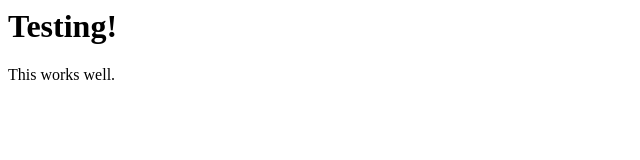
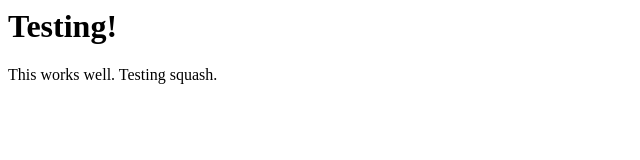
Before and after one commit to jesper-bylund/kodappgittest, a plain HTML site: page index.html in a window 1280 px wide. Shown: the full height of the page, 0-640 px from the left. Drawn offline with Linux system fonts and the light colour scheme.

Commit message:
New updates

```diff
--- a/index.html
+++ b/index.html
@@ -2,5 +2,6 @@
 <body>
   <h1>Testing!</h1>
   This works well.
+  Testing squash.
 </body>
 </html>
```
